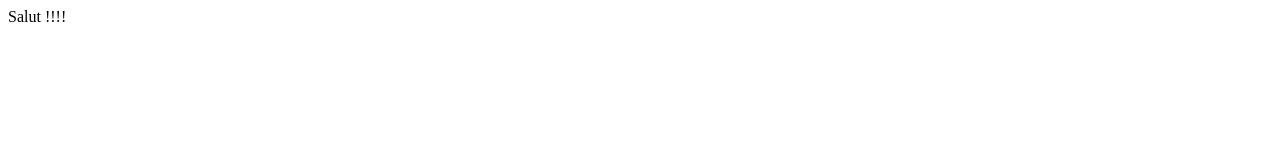
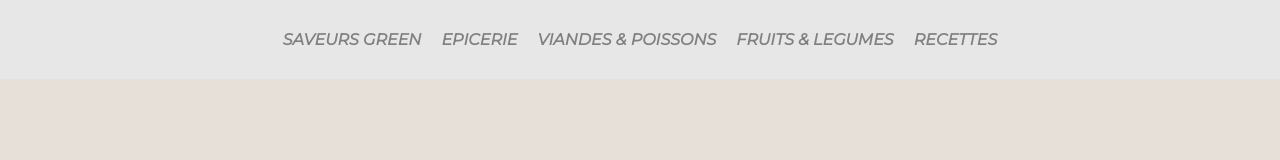
Before and after one commit to romainlmrtl/TD-Web-Pate-a-Crepe, a plain HTML site: page index.html in a window 1280 px wide. Drawn offline with Linux system fonts and the light colour scheme.

Commit message:
création 2

```diff
--- a/index.html
+++ b/index.html
@@ -1,9 +1,22 @@
 <doctype! html>
-<html lang="fr">
+	<html lang="fr">
+
 	<head>
 		<title>Premier site</title>
+		<meta charset="utf8">
+		<link rel="stylesheet" href="style.css">
 	</head>
+
 	<body>
-		Salut !!!!
+		<header>
+			<ul>
+			<li><a href="#" title="link">SAVEURS GREEN</a></li>
+			<li><a href="#" title="link">EPICERIE</a></li>
+			<li><a href="#" title="link">VIANDES & POISSONS</a></li>
+			<li><a href="#" title="link">FRUITS & LEGUMES</a></li>
+			<li><a href="#" title="link">RECETTES</a></li>
+			</ul>
+		</header>
+
 	</body>
-<html>
+	<html>
--- a/style.css
+++ b/style.css
@@ -1 +1,33 @@
-u-uy
+@import url('https://fonts.googleapis.com/css2?family=Montserrat:ital@1&display=swap');
+
+header {
+	background-color: #e7e7e7;
+	padding: 20px 0px;
+	text-align: center;
+}
+
+body {
+	padding: 0px;
+	margin: 0px;
+	font-family: 'Montserrat', sans-serif;
+	background-color: rgb(231, 224, 216);
+}
+
+ul {
+	padding:0;
+	margin:0;
+    margin-left: auto;
+    margin-right: auto;
+	display: table;
+}
+
+li {
+	display: table-cell;
+	padding: 10px;
+}
+
+ul li a {
+	text-decoration: none;
+	font-weight: bolder;
+	color: gray;
+}
```
